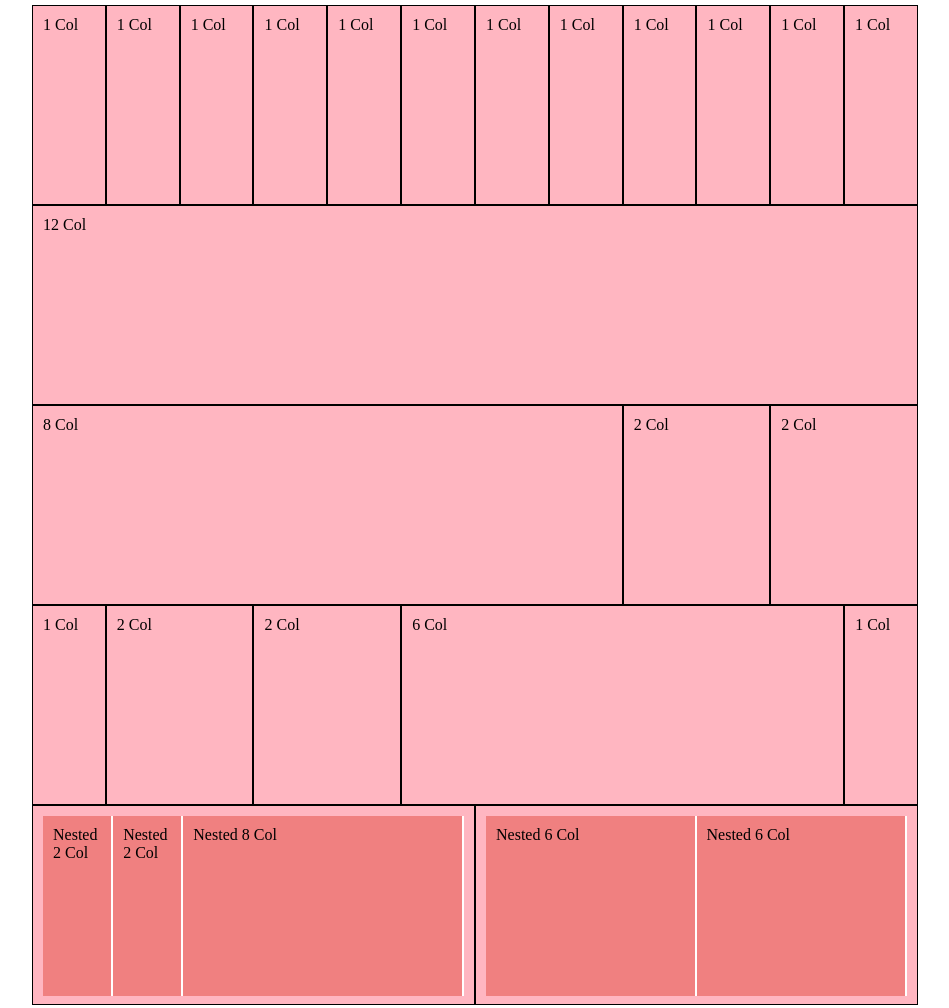
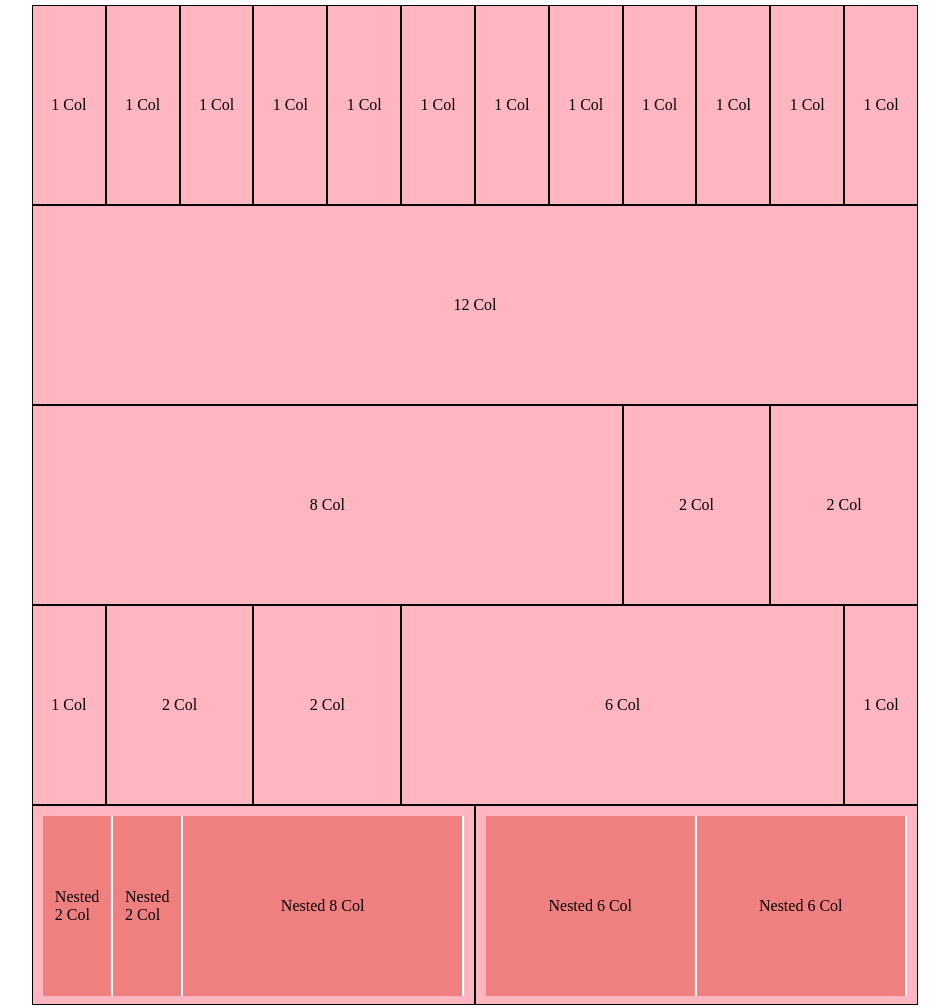
Before and after one commit to edoardoascanio/html-css-12bool, a plain HTML site: page index.html in a window 1280 px wide. Shown: the whole page, without its empty margins (165-1114 px from the left). Drawn offline with Linux system fonts and the light colour scheme.

Commit message:
add position text

```diff
--- a/style.css
+++ b/style.css
@@ -7,6 +7,7 @@
     border: 1px solid black;
     padding: 10px;
     background-color: lightpink;
+    position: relative;
 }
 
 #nested{
@@ -14,4 +15,12 @@
     border:none;
     border-right: 2px solid white;
     background-color: lightcoral;
+    position: relative;
 }
+
+[class*="col-"] > p{
+    position: absolute;
+    left: 50%;
+    top: 50%;
+    transform: translate(-50%, -50%);
+}
```
